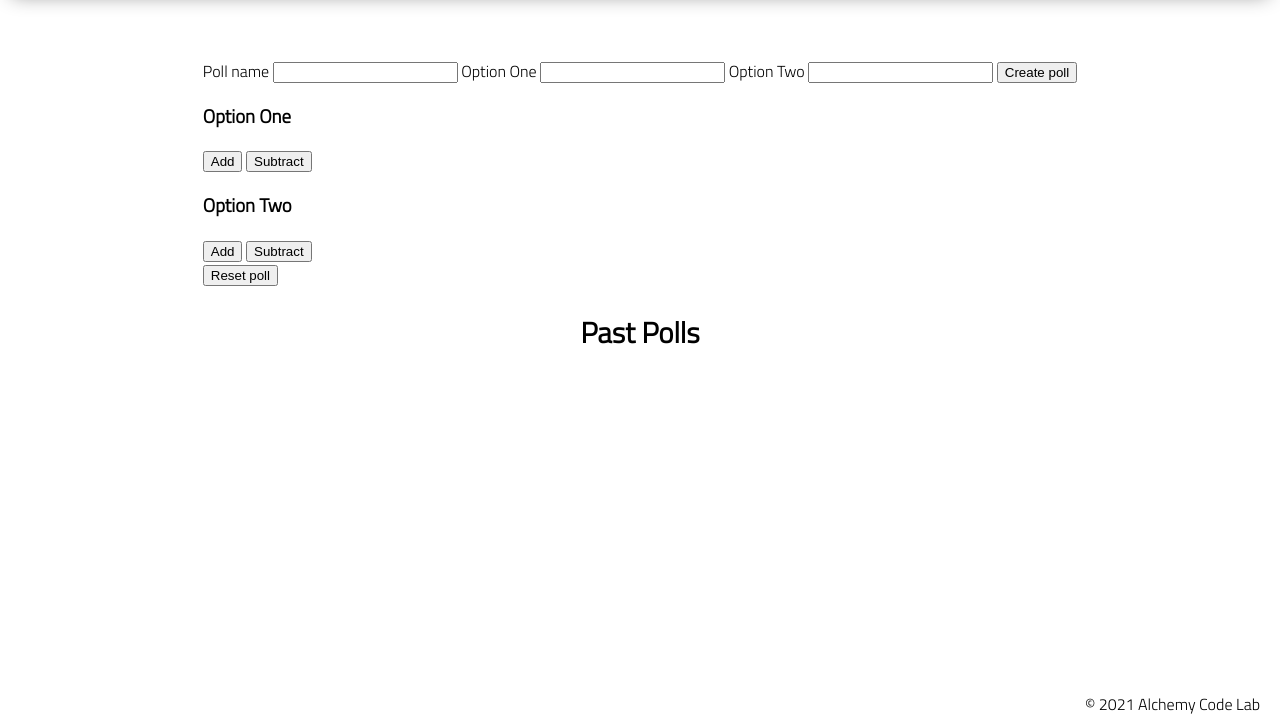
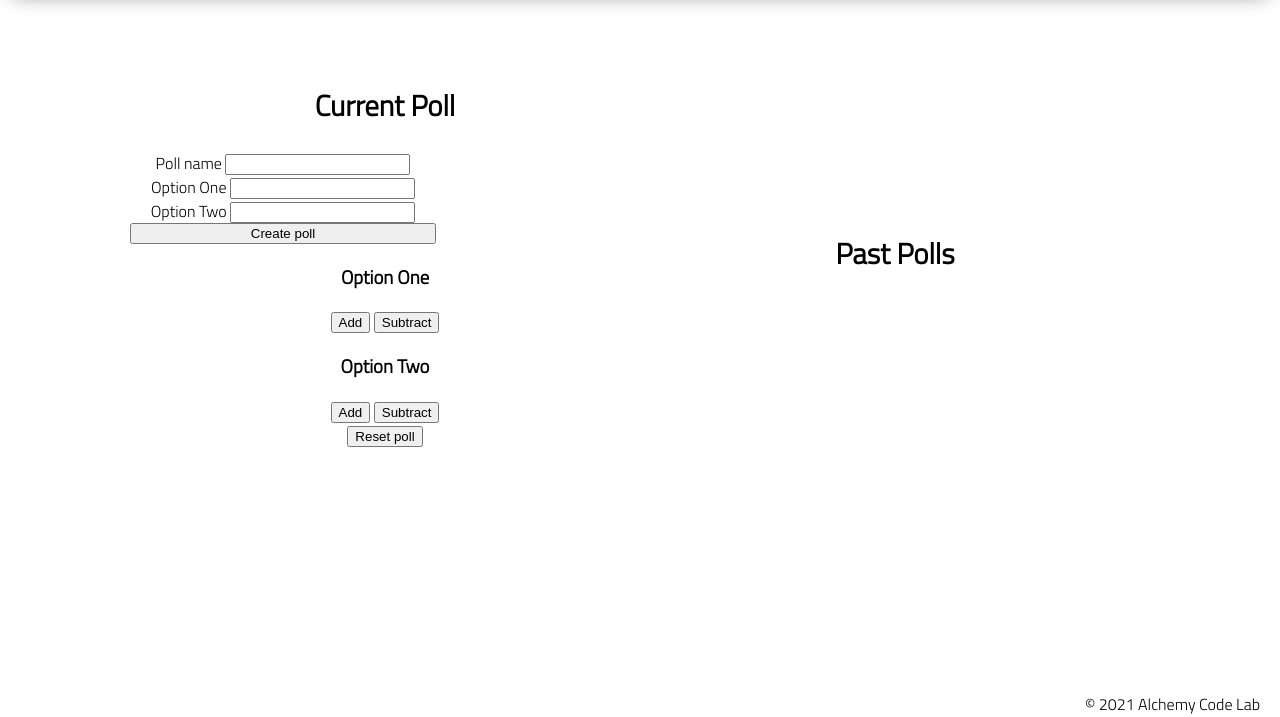
Before and after one commit to hdsteineke/from-scratch-poll-tracker, a plain HTML site: page index.html in a window 1280 px wide. Shown: the part 83-800 px from the top of the page. Drawn offline with Linux system fonts and the light colour scheme.

Commit message:
some styling to split current polls and past polls to the left or right side, respectively

```diff
--- a/index.html
+++ b/index.html
@@ -21,6 +21,7 @@
     <main>
         <section class="main-section">
             <div class="left">
+                <h2>Current Poll</h2>
                 <div id="current-poll-container">
 
                 </div>
--- a/styles/style.css
+++ b/styles/style.css
@@ -89,3 +89,18 @@ footer {
     background-color: var(--color3);
     box-shadow: var(--shadow);
 }
+
+.main-section {
+    width: 90%;
+    text-align: center;
+    display: grid;
+    grid-template-columns: 50% 50%;
+    height: 100%;
+}
+
+.names-form {
+    width: 60%;
+    text-align: center;
+    display: grid;
+    grid-template-rows: 1fr 1fr 1fr;
+}
```
